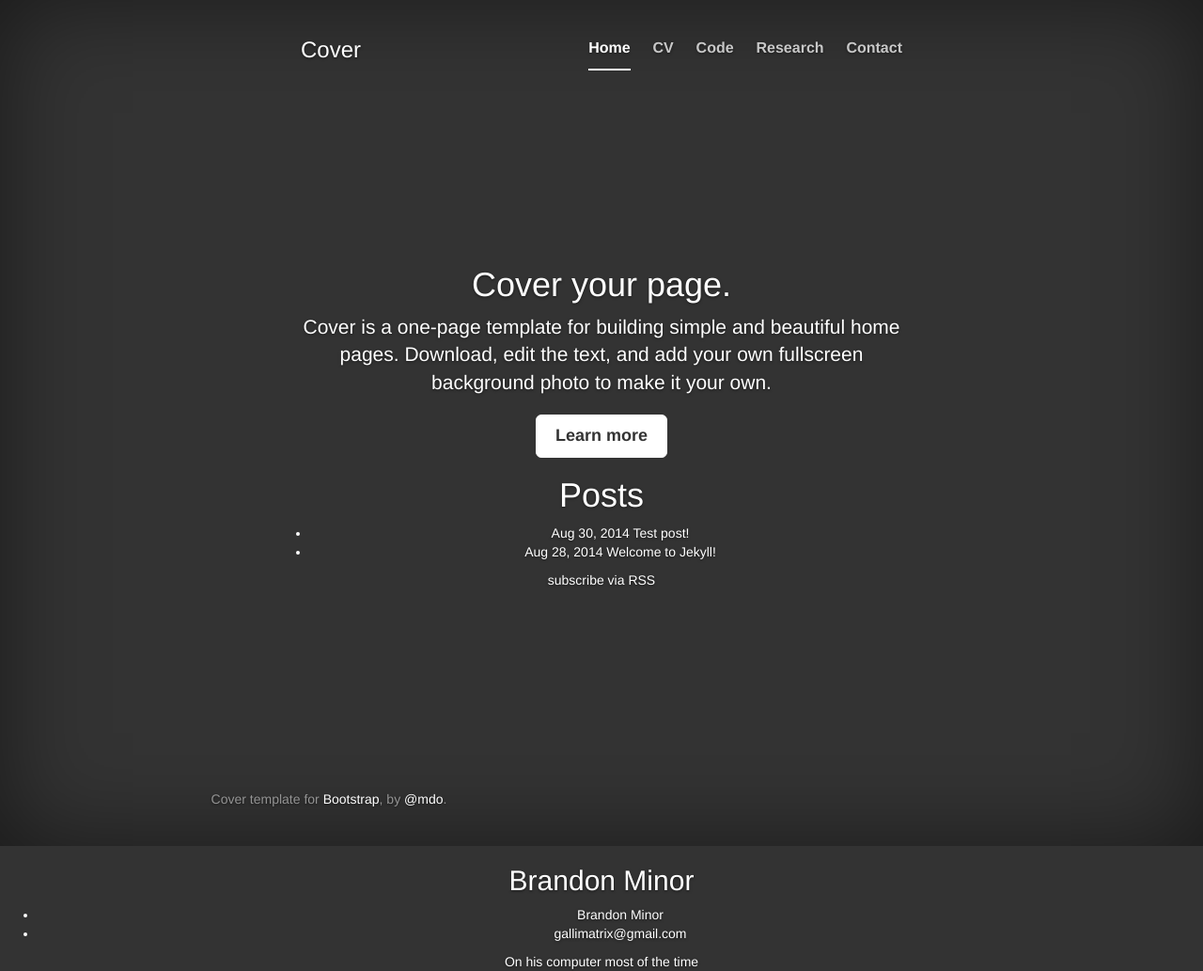
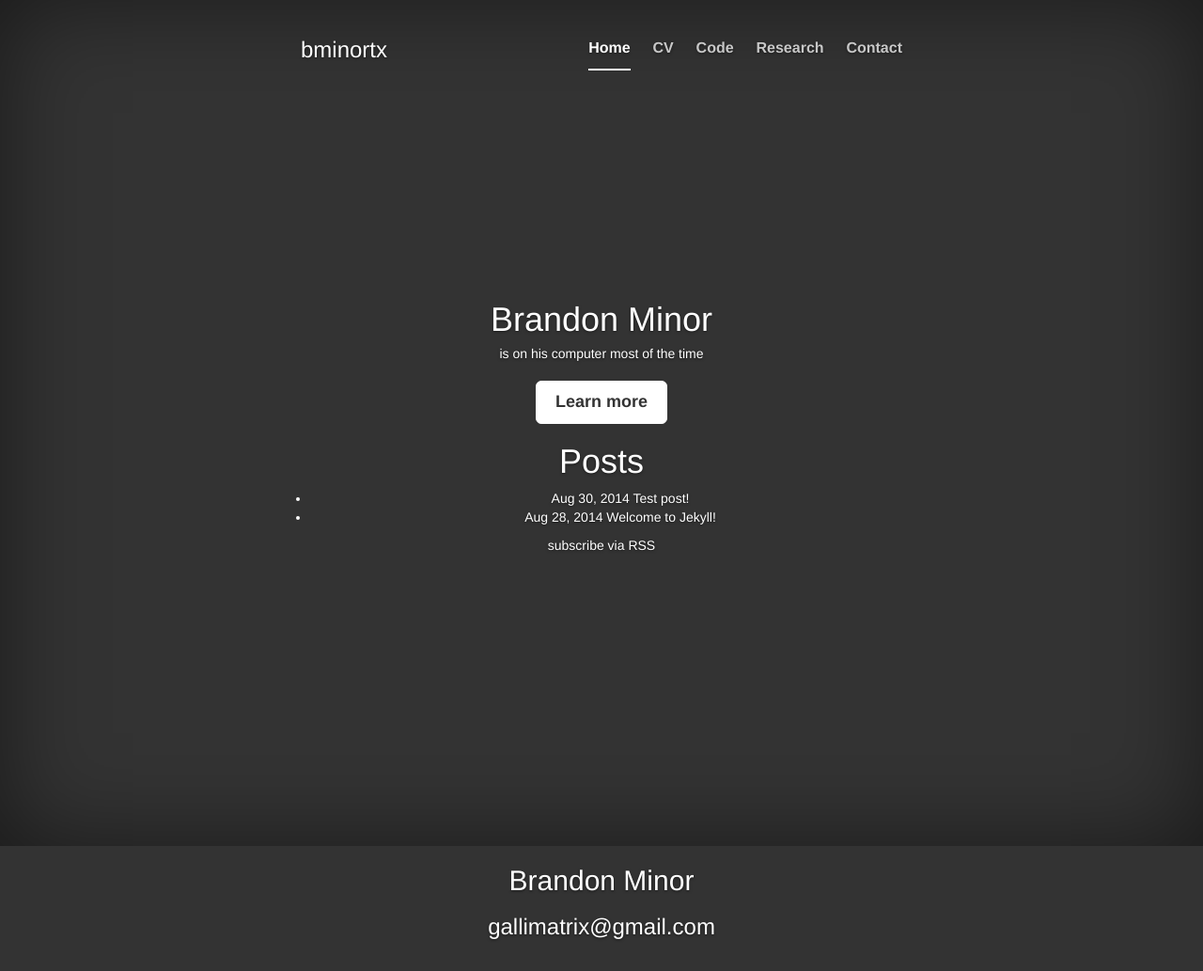
Before and after one commit to bminortx/bminortx.github.io, a Jekyll site: the page built from index.html, in a window 1280 px wide. Shown: the whole page at 94% size. Built offline with Jekyll 4.4.1, drawn with Linux system fonts in a browser that asks for light colours; nearby versions of some CDN libraries; the list of posts is cut into pages by our own code; after the commit the page ends 999 px from its top, so only the background shows below that.

Commit message:
Small formatting changes

```diff
--- a/_includes/bootstrap_footer.html
+++ b/_includes/bootstrap_footer.html
@@ -3,68 +3,11 @@
   <link href="css/bootstrap.min.css" rel="stylesheet">
   <link href="css/cover.css" rel="stylesheet">
 
-  <div class="mastfoot">
-    <div class="inner">
-      <p>Cover template for <a href="http://getbootstrap.com">Bootstrap</a>, by <a href="https://twitter.com/mdo">@mdo</a>.</p>
-    </div>
-  </div>
-
   <!-- The rest of the footer here -->
   <div class="wrap">
 
     <h2 class="footer-heading">{{ site.title }}</h2>
-
-    <div class="footer-col-1 column">
-      <ul>
-        <li>{{ site.title }}</li>
-        <li><a href="mailto:{{ site.email }}">{{ site.email }}</a></li>
-      </ul>
-    </div>
-
-    <!-- <div class="footer-col-2 column"> -->
-    <!--   <ul> -->
-    <!--     {% if site.github_username %}<li> -->
-    <!--       <a href="https://github.com/{{ site.github_username }}"> -->
-    <!--         <span class="icon github"> -->
-    <!--           <svg version="1.1" class="github-icon-svg" xmlns="http://www.w3.org/2000/svg" xmlns:xlink="http://www.w3.org/1999/xlink" x="0px" y="0px" -->
-    <!--              viewBox="0 0 16 16" enable-background="new 0 0 16 16" xml:space="preserve"> -->
-    <!--             <path fill-rule="evenodd" clip-rule="evenodd" fill="#C2C2C2" d="M7.999,0.431c-4.285,0-7.76,3.474-7.76,7.761 -->
-    <!--             c0,3.428,2.223,6.337,5.307,7.363c0.388,0.071,0.53-0.168,0.53-0.374c0-0.184-0.007-0.672-0.01-1.32 -->
-    <!--             c-2.159,0.469-2.614-1.04-2.614-1.04c-0.353-0.896-0.862-1.135-0.862-1.135c-0.705-0.481,0.053-0.472,0.053-0.472 -->
-    <!--             c0.779,0.055,1.189,0.8,1.189,0.8c0.692,1.186,1.816,0.843,2.258,0.645c0.071-0.502,0.271-0.843,0.493-1.037 -->
-    <!--             C4.86,11.425,3.049,10.76,3.049,7.786c0-0.847,0.302-1.54,0.799-2.082C3.768,5.507,3.501,4.718,3.924,3.65 -->
-    <!--             c0,0,0.652-0.209,2.134,0.796C6.677,4.273,7.34,4.187,8,4.184c0.659,0.003,1.323,0.089,1.943,0.261 -->
-    <!--             c1.482-1.004,2.132-0.796,2.132-0.796c0.423,1.068,0.157,1.857,0.077,2.054c0.497,0.542,0.798,1.235,0.798,2.082 -->
-    <!--             c0,2.981-1.814,3.637-3.543,3.829c0.279,0.24,0.527,0.713,0.527,1.437c0,1.037-0.01,1.874-0.01,2.129 -->
-    <!--             c0,0.208,0.14,0.449,0.534,0.373c3.081-1.028,5.302-3.935,5.302-7.362C15.76,3.906,12.285,0.431,7.999,0.431z"/> -->
-    <!--           </svg> -->
-    <!--         </span> -->
-    <!--         <span class="username">{{ site.github_username }}</span> -->
-    <!--       </a> -->
-    <!--     </li>{% endif %} -->
-    <!--     {% if site.twitter_username %}<li> -->
-    <!--       <a href="https://twitter.com/{{ site.twitter_username }}"> -->
-    <!--         <span class="icon twitter"> -->
-    <!--           <svg version="1.1" class="twitter-icon-svg" xmlns="http://www.w3.org/2000/svg" xmlns:xlink="http://www.w3.org/1999/xlink" x="0px" y="0px" -->
-    <!--              viewBox="0 0 16 16" enable-background="new 0 0 16 16" xml:space="preserve"> -->
-    <!--             <path fill="#C2C2C2" d="M15.969,3.058c-0.586,0.26-1.217,0.436-1.878,0.515c0.675-0.405,1.194-1.045,1.438-1.809 -->
-    <!--             c-0.632,0.375-1.332,0.647-2.076,0.793c-0.596-0.636-1.446-1.033-2.387-1.033c-1.806,0-3.27,1.464-3.27,3.27 -->
-    <!--             c0,0.256,0.029,0.506,0.085,0.745C5.163,5.404,2.753,4.102,1.14,2.124C0.859,2.607,0.698,3.168,0.698,3.767 -->
-    <!--             c0,1.134,0.577,2.135,1.455,2.722C1.616,6.472,1.112,6.325,0.671,6.08c0,0.014,0,0.027,0,0.041c0,1.584,1.127,2.906,2.623,3.206 -->
-    <!--             C3.02,9.402,2.731,9.442,2.433,9.442c-0.211,0-0.416-0.021-0.615-0.059c0.416,1.299,1.624,2.245,3.055,2.271 -->
-    <!--             c-1.119,0.877-2.529,1.4-4.061,1.4c-0.264,0-0.524-0.015-0.78-0.046c1.447,0.928,3.166,1.469,5.013,1.469 -->
-    <!--             c6.015,0,9.304-4.983,9.304-9.304c0-0.142-0.003-0.283-0.009-0.423C14.976,4.29,15.531,3.714,15.969,3.058z"/> -->
-    <!--           </svg> -->
-    <!--         </span> -->
-    <!--         <span class="username">{{ site.twitter_username }}</span> -->
-    <!--       </a> -->
-    <!--     </li>{% endif %} -->
-    <!--   </ul> -->
-    <!-- </div> -->
-
-    <div class="footer-col-3 column">
-      <p class="text">{{ site.description }}</p>
-    </div>
+    <h3 class="footer-heading"><a href="mailto:{{ site.email }}">{{ site.email }}</a></h3>
 
   </div>
 
--- a/_layouts/bootstrap_default.html
+++ b/_layouts/bootstrap_default.html
@@ -16,14 +16,14 @@
 	  <!-- The Main Menu -->
           <div class="masthead clearfix">
             <div class="inner">
-              <h3 class="masthead-brand">Cover</h3>
+              <h3 class="masthead-brand">bminortx</h3>
               <ul class="nav masthead-nav">
                 <li class="active"><a href="#">Home</a></li>
                 <li><a href="#">CV</a></li>
 		<li><a href="#">Code</a></li>
 		<li><a href="#">Research</a></li>
-                <li><a href="#">Contact</a></li>
-              </ul>
+                <li><a href="#">Contact</a></ul>
+              </li>
             </div>
           </div>
 
--- a/index.html
+++ b/index.html
@@ -5,8 +5,9 @@ layout: bootstrap_default
 <div class="home">
 
   <div class="inner cover">
-    <h1 class="cover-heading">Cover your page.</h1>
-    <p class="lead">Cover is a one-page template for building simple and beautiful home pages. Download, edit the text, and add your own fullscreen background photo to make it your own.</p>
+    <h1 class="cover-heading">Brandon Minor</h1>
+    <h5 class="cover-heading">is on his computer most of the time</h5>
+    <p class="lead"></p>
     <p class="lead">
       <a href="#" class="btn btn-lg btn-default">Learn more</a>
     </p>
```
Also changed, not shown: _layouts/default.html (line endings or trailing spaces), _layouts/page.html (line endings or trailing spaces).
